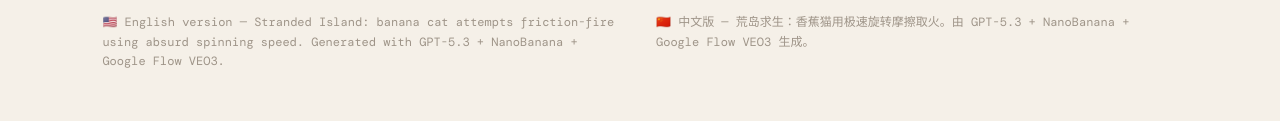
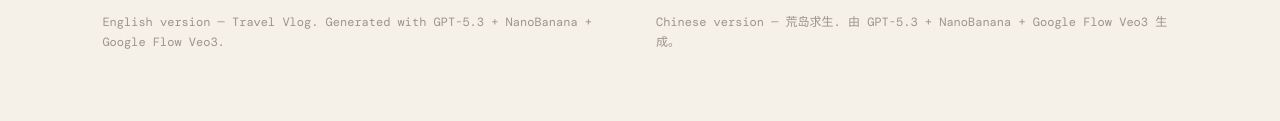
Before and after one commit to fatongchen-nu/ai-video, a plain HTML site: page index.html in a window 1280 px wide. Shown: the part 3453-3574 px from the top of the page. Drawn offline with nearby package versions, Linux system fonts and the light colour scheme; a web font is replaced by a local one.

Commit message:
Update video captions in index.html

```diff
--- a/index.html
+++ b/index.html
@@ -623,13 +623,13 @@ Negative constraints: no extra animals, no humans, no human hands, no tools, no
       <div class="video-wrapper">
         <iframe src="https://drive.google.com/file/d/1vjpeoQOV46ASxF_Xx6nVXXFAa9q9MQzx/preview" allow="autoplay" allowfullscreen></iframe>
       </div>
-      <p class="video-caption">🇺🇸 English version — Stranded Island: banana cat attempts friction-fire using absurd spinning speed. Generated with GPT-5.3 + NanoBanana + Google Flow VEO3.</p>
+      <p class="video-caption">English version — Travel Vlog. Generated with GPT-5.3 + NanoBanana + Google Flow Veo3.</p>
     </div>
     <div class="video-item fade-in">
       <div class="video-wrapper">
         <iframe src="https://drive.google.com/file/d/1n4Hs-xg_Ouw5uuGgovAZRdq0dGAYKLen/preview" allow="autoplay" allowfullscreen></iframe>
       </div>
-      <p class="video-caption">🇨🇳 中文版 — 荒岛求生：香蕉猫用极速旋转摩擦取火。由 GPT-5.3 + NanoBanana + Google Flow VEO3 生成。</p>
+      <p class="video-caption">Chinese version — 荒岛求生. 由 GPT-5.3 + NanoBanana + Google Flow Veo3 生成。</p>
     </div>
   </div>
 </div>
```
